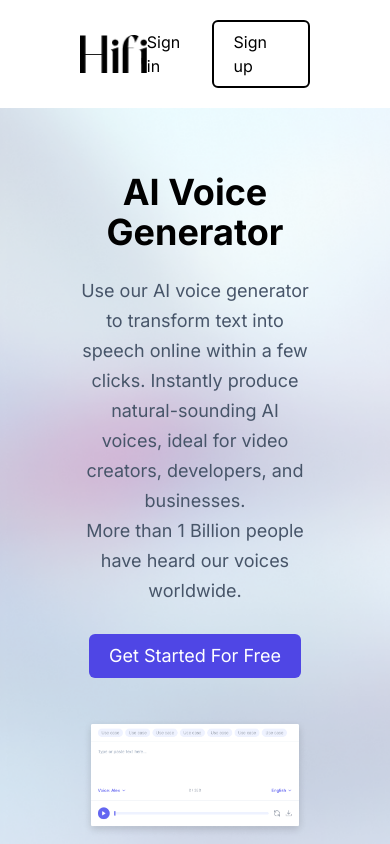
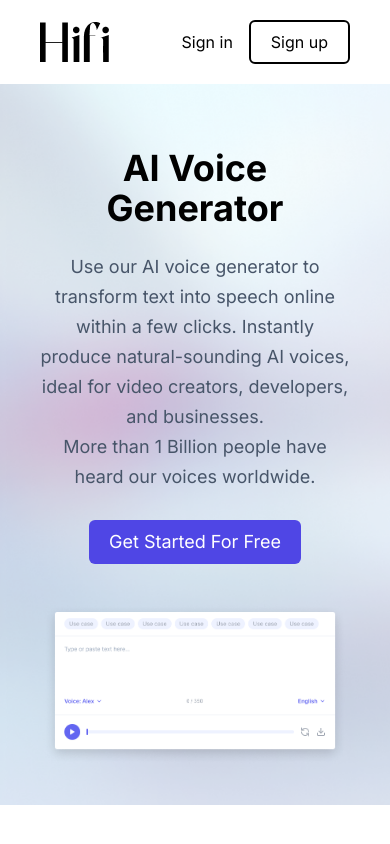
Before and after one commit to cysbyte/nextjs-saas-api, a Next.js app: page / in a window 390 px wide. Shown: the top 844 px of the page. Built offline with nearby package versions, Linux system fonts and the light colour scheme.

Commit message:
update home page for responsive

```diff
--- a/src/components/shared/Wrapper.tsx
+++ b/src/components/shared/Wrapper.tsx
@@ -1,6 +1,6 @@
 import React, { FC } from "react";
 const Wrapper: FC<{ children: React.ReactNode }> = ({ children }) => {
-  return <div className="max-w-screen-xl mx-auto px-20">{children}</div>;
+  return <div className="max-w-screen-xl mx-auto px-10 md:px-20">{children}</div>;
 };
 
 export default Wrapper;
```
